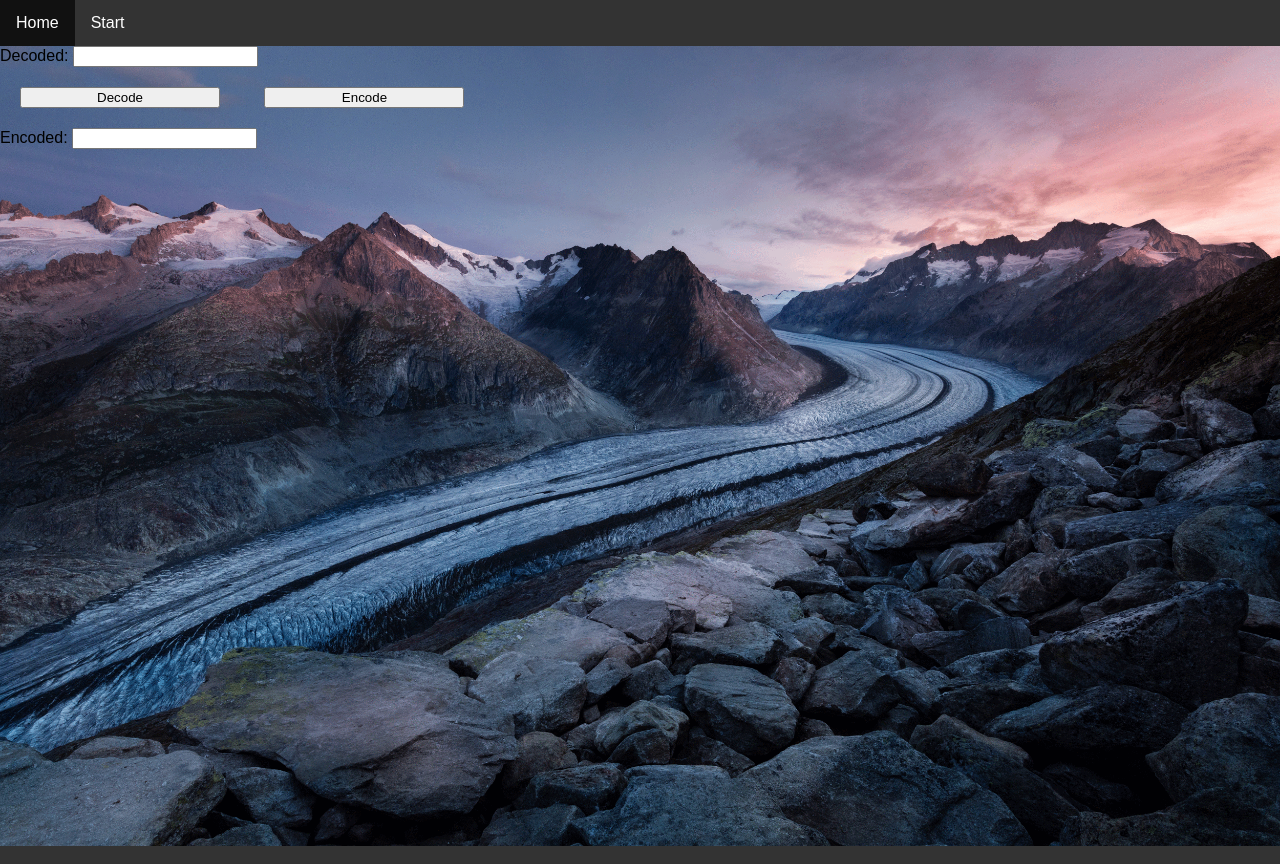
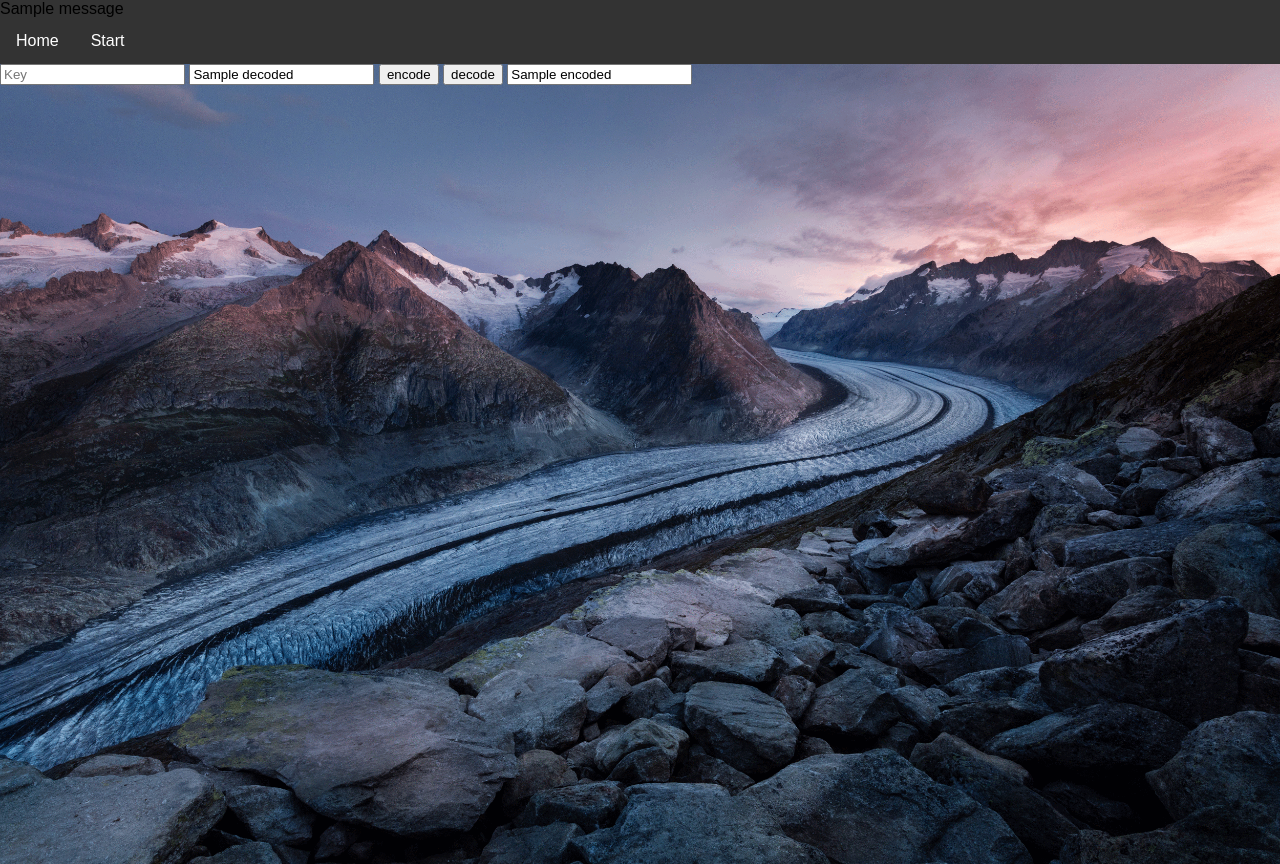
Before and after one commit to duembgen/SecretMessages, a Flask app: template app/templates/messages.html in a window 1280 px wide. Run offline with Flask 2, Linux system fonts and the light colour scheme; the template is opened without the code that fills it: most values are stand-ins (such as "Sample title", 1, 10 or a date in 2020); one stand-in notice (Sample message) is shown.

Commit message:
Working basic website.

```diff
--- a/app/templates/base.html
+++ b/app/templates/base.html
@@ -7,6 +7,17 @@
     <title> SecretMessages </title>
     {% endif %}
   </head>
+  {% with messages = get_flashed_messages() %}
+  {% if messages %}
+    <ul class=flashes>
+    {% for message in messages %}
+      <li>{{ message }}</li>
+    {% endfor %}
+    </ul>
+  {% endif %}
+{% endwith %}
+
+
   <body>
     <nav>
         <ul>
--- a/app/templates/messages.html
+++ b/app/templates/messages.html
@@ -4,16 +4,24 @@
 <div class="background">
 <!-- <h2>Upload new File</h2> -->
 <form method="POST">
-	<div class="message">
-		<label>Decoded: </label>
-		<input type="text" name="decoded">
-	</div>
-	<button class="btn-up" id="btn-bottom"><a href="#">Decode</a></button>
-	<button class="btn-down" id="btn-bottom"><a href="#">Encode</a></button>
-	<div class="message">
-		<label>Encoded: </label>
-		<input type="text" name="encoded">
-	</div>
+	<input type="text"
+	class="form-control"
+	placeholder="Key"
+	name="key" value="{{request.form.key}}">
+
+	<input type="text"
+	class="form-control"
+	placeholder="Decoded"
+	name="decoded" value="{{ decoded }}">
+
+	<input type="submit" name="submit" value="encode">
+	<input type="submit" name="submit" value="decode">
+
+	<input type="text"
+	class="form-control"
+	placeholder="Encoded"
+	name="encoded"  value="{{ encoded }}">
+
 </form>
 </div>
 {% endblock %}
```
Also changed, not shown: app/views.py (+28 -11 lines).
